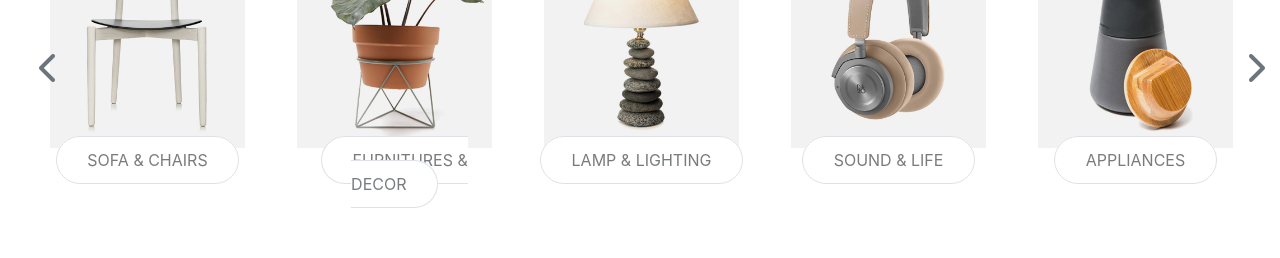
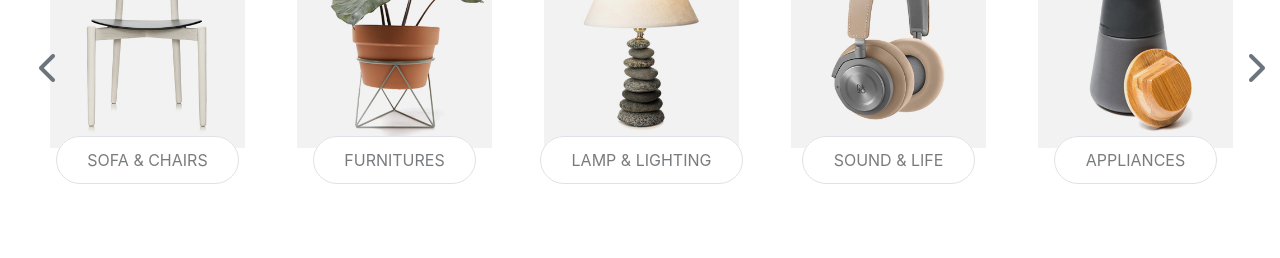
Before and after one commit to tonytenorio/home-depot, a plain HTML site: page index.html in a window 1280 px wide. Shown: the part 780-1038 px from the top of the page. Drawn offline with nearby package versions, Linux system fonts and the light colour scheme; a web font is replaced by a local one.

Commit message:
README.md File

```diff
--- a/index.html
+++ b/index.html
@@ -122,7 +122,7 @@
                     </div>
                     <div class="col-md-2 product pt-md-5 pt-4">
                         <img src="./assets/id-9-cat-2.jpg" alt="Product 2" />
-                        <span class="border site-btn btn-span">FURNITURES & DECOR</span>
+                        <span class="border site-btn btn-span">FURNITURES</span>
                     </div>
                     <div class="col-md-2 product pt-md-5 pt-4">
                         <img src="./assets/id-9-cat-3.jpg" alt="Product 3" />
```
Also changed, not shown: 1 other file.
